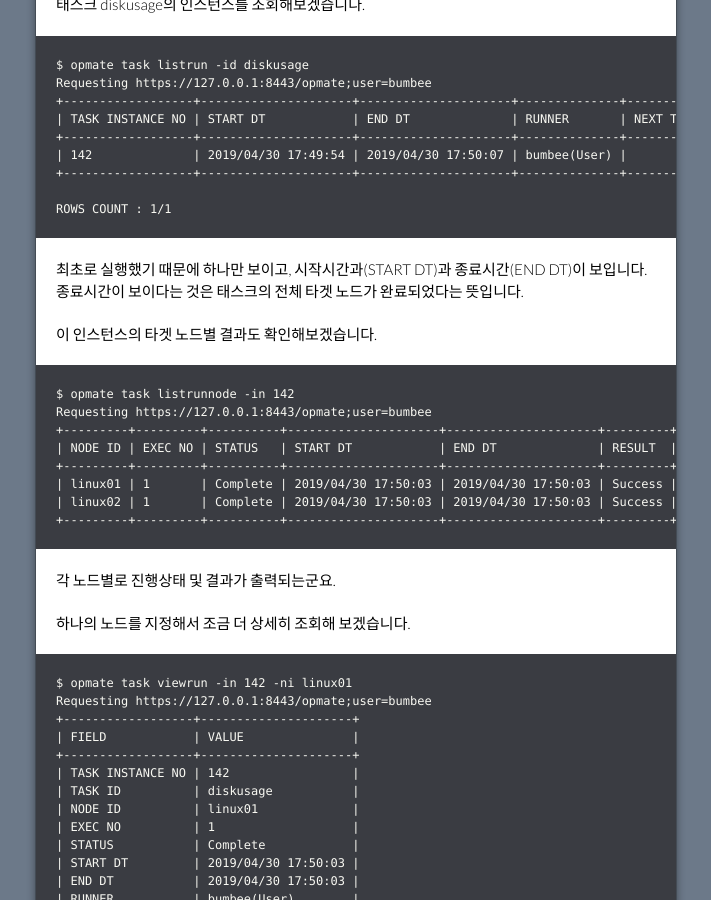
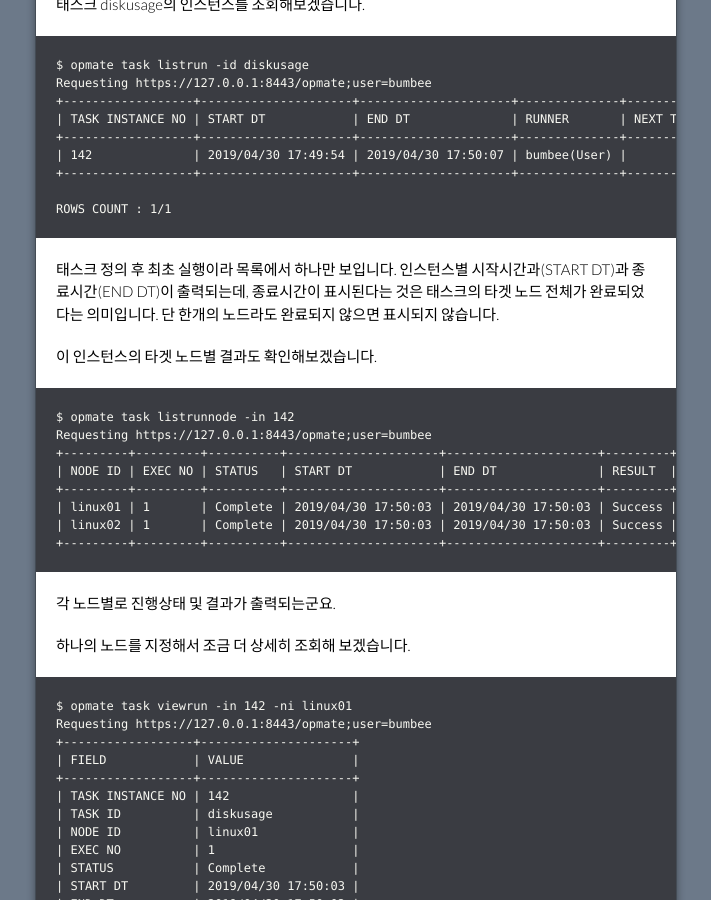
Before and after one commit to opmate/opmate.github.io, a Jekyll site: the page built from document/QuickTutorial6.md, in a window 1280 px wide and 900 px high, scrolled down 436 px. Shown: the whole window, without its empty margins (284-995 px from the left). Built offline with Jekyll 4.4.1, drawn with Linux system fonts in a browser that asks for light colours; our own code applies the rules of GitHub Pages for plain Markdown files; a script that is not in the unit is left out; the repository's description, which GitHub fills in, is left out.

Commit message:
Update QuickTutorial6.md

````diff
--- a/document/QuickTutorial6.md
+++ b/document/QuickTutorial6.md
@@ -30,8 +30,9 @@ Requesting https://127.0.0.1:8443/opmate;user=bumbee
 ROWS COUNT : 1/1
 ```
 
-최초로 실행했기 때문에 하나만 보이고, 시작시간과(START DT)과 종료시간(END DT)이 보입니다.
-종료시간이 보이다는 것은 태스크의 전체 타겟 노드가 완료되었다는 뜻입니다.
+태스크 정의 후 최초 실행이라 목록에서 하나만 보입니다.
+인스턴스별 시작시간과(START DT)과 종료시간(END DT)이 출력되는데, 종료시간이 표시된다는 것은 태스크의 타겟 노드 전체가 완료되었다는 의미입니다.
+단 한개의 노드라도 완료되지 않으면 표시되지 않습니다.
 
 이 인스턴스의 타겟 노드별 결과도 확인해보겠습니다.
 
````
